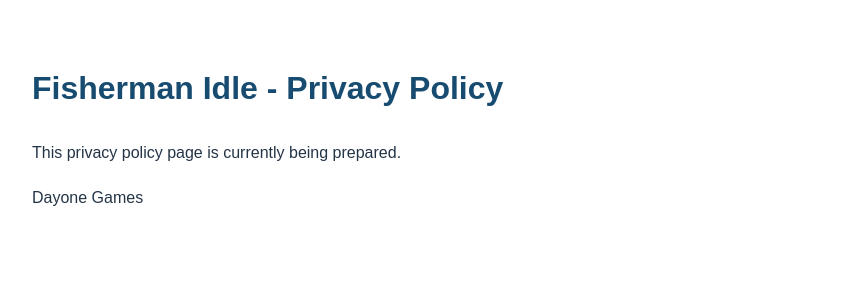
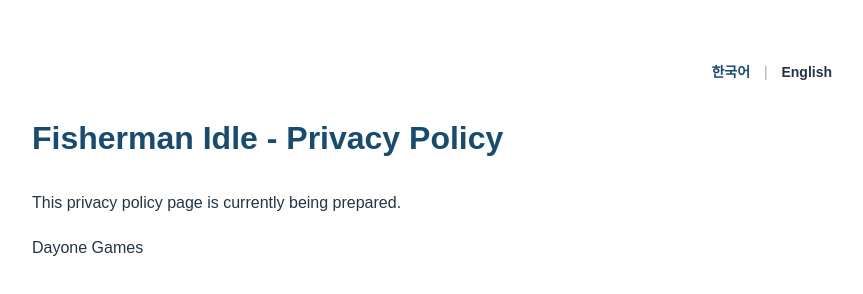
Before and after one commit to dayonegames01-cpu/privacy-policy, a plain HTML site: page en.html in a window 1280 px wide. Shown: the whole page, without its empty margins (208-1071 px from the left). Drawn offline with Linux system fonts and the light colour scheme.

Commit message:
Update en.html

```diff
--- a/en.html
+++ b/en.html
@@ -5,6 +5,7 @@
   <meta charset="UTF-8">
   <meta name="viewport" content="width=device-width, initial-scale=1.0">
   <title>Fisherman Idle - Privacy Policy</title>
+
   <style>
     body {
       font-family: Arial, sans-serif;
@@ -14,12 +15,45 @@
       line-height: 1.8;
       color: #243447;
     }
-    h1 { color: #174c70; }
+
+    h1 {
+      color: #174c70;
+    }
+
+    .language-switch {
+      text-align: right;
+      margin-bottom: 25px;
+      font-size: 14px;
+    }
+
+    .language-switch a {
+      color: #174c70;
+      text-decoration: none;
+      font-weight: bold;
+    }
+
+    .language-switch a:hover {
+      text-decoration: underline;
+    }
+
+    .language-switch span {
+      margin: 0 10px;
+      color: #aaa;
+    }
   </style>
 </head>
+
 <body>
+  <div class="language-switch">
+    <a href="index.html">한국어</a>
+    <span>|</span>
+    <strong>English</strong>
+  </div>
+
   <h1>Fisherman Idle - Privacy Policy</h1>
+
   <p>This privacy policy page is currently being prepared.</p>
+
   <p>Dayone Games</p>
 </body>
 </html>
```
